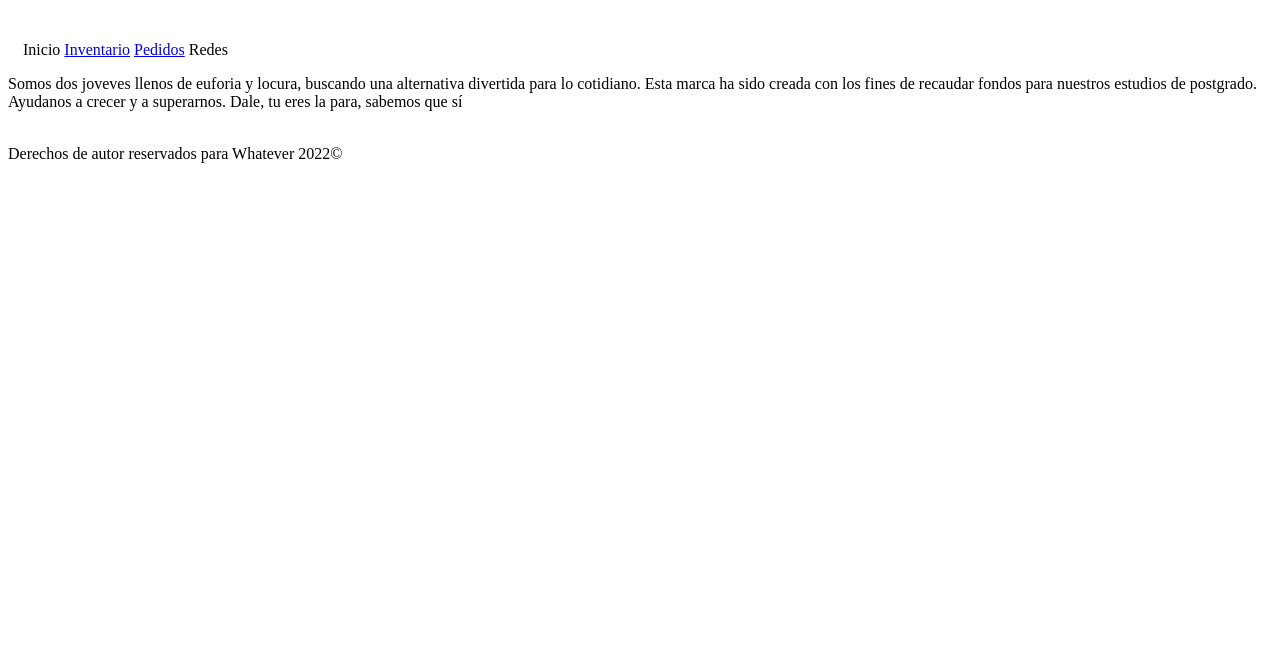
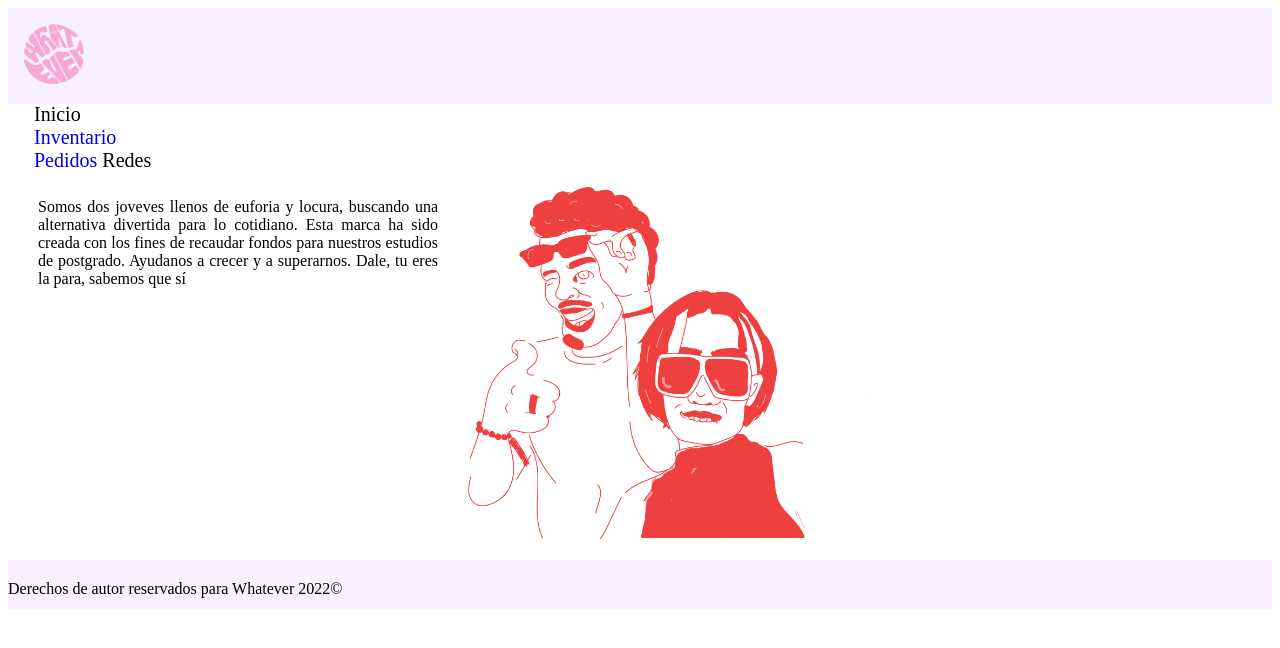
Before and after one commit to TiendaWhatever/Whatever, a plain HTML site: page index.html in a window 1280 px wide. Drawn offline with Linux system fonts and the light colour scheme; files that its build step writes are made by us from their sources; files whose address does not match are found by name.

Commit message:
Add files via upload

```diff
--- a/estilo.css
+++ b/estilo.css
@@ -1,3 +1,64 @@
 nav {
-    margin: 15px;
+    margin-left: 10px;
+    float:top;
+    padding: px;
+    font-size: 20px;
 }
+nav a{text-decoration: none;
+    float: top;
+    align-items: center;
+}
+header{
+    background-color: rgb(248, 240, 254);
+    padding: 16px;px;
+    font
+}
+body{
+    margin-left: px;
+    margin-right: px;
+}
+
+.cari { float: left;
+    width: 400px;
+    height: px;
+    padding-top: 15px;
+    padding-bottom: 15px;
+
+    margin: 0;
+
+}
+
+.dere{
+
+}
+.cab {
+    float: right;
+    padding-right: 1100PX;
+    padding-top: 15PX;
+}
+.p1 {
+    float: left;
+    padding-top: 10px;
+    width: 400px;
+    text-align: justify;
+    padding-right: 30px;
+    padding-left: 30px;
+}
+div{
+}
+img{
+    margin-top: PX;
+background-color: ;
+}
+footer{
+    padding-top: 20px;
+    width:;
+    height: 30px;
+    background-color:rgb(248, 240, 254) ;
+clear: both;
+    text-align: bottom;
+}
+}
+section{padding-left: 60px;
+    width:;
+    text-align: left;}
```
Also changed, not shown: caricatura.jpg (added), loguito_2_-_copia_-_copia-removebg-preview.png (added).
